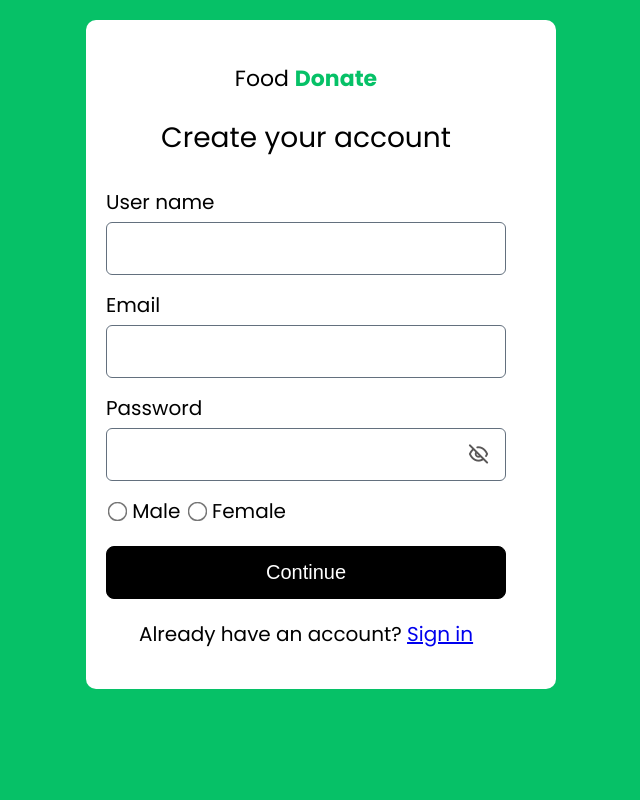
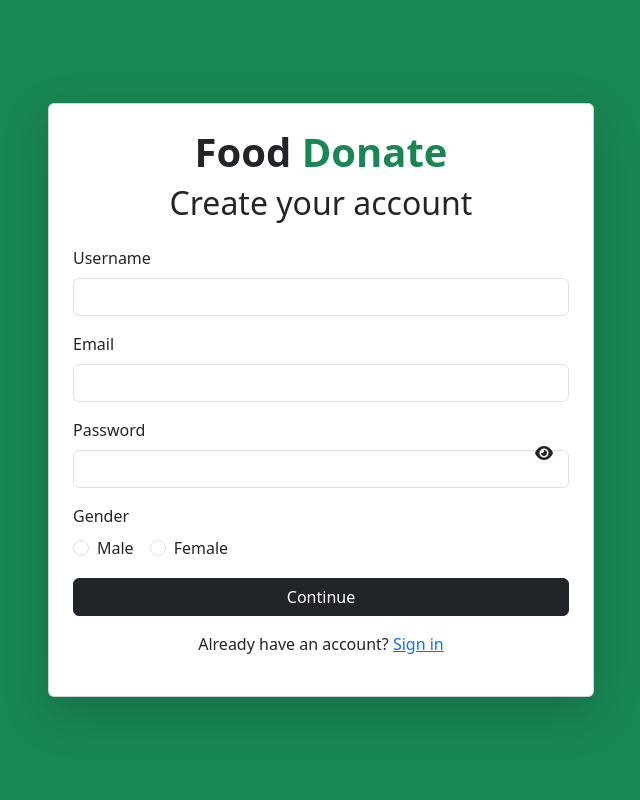
Before and after one commit to pnihal6/Food-Waste-Management-, a PHP site: page /signup.php in a window 1280 px wide. Shown: the whole page, without its empty margins (319-959 px from the left). Run offline with PHP 8.4, Linux system fonts and the light colour scheme; some libraries are stand-ins or nearby versions.

Commit message:
index.html,signin.php,signup.php updated

```diff
--- a/signup.php
+++ b/signup.php
@@ -1,135 +1,95 @@
 <?php
 include 'connection.php';
-// $connection=mysqli_connect("localhost:3307","root","");
-// $db=mysqli_select_db($connection,'demo');
-if(isset($_POST['sign']))
-{
 
-    $username=$_POST['name'];
-    $email=$_POST['email'];
-    $password=$_POST['password'];
-    $gender=$_POST['gender'];
+if(isset($_POST['sign'])) {
+    $username = $_POST['name'];
+    $email = $_POST['email'];
+    $password = $_POST['password'];
+    $gender = $_POST['gender'];
 
-    $pass=password_hash($password,PASSWORD_DEFAULT);
-    $sql="select * from login where email='$email'" ;
-    $result= mysqli_query($connection, $sql);
-    $num=mysqli_num_rows($result);
-    if($num==1){
+    $pass = password_hash($password, PASSWORD_DEFAULT);
+    $sql = "SELECT * FROM login WHERE email='$email'";
+    $result = mysqli_query($connection, $sql);
+    $num = mysqli_num_rows($result);
 
+    if($num == 1) {
         echo "<h1><center>Account already exists</center></h1>";
-    }
-    else{
-
-    $query="insert into login(name,email,password,gender) values('$username','$email','$pass','$gender')";
-    $query_run= mysqli_query($connection, $query);
-    if($query_run)
-    {
-
-
+    } else {
+        $query = "INSERT INTO login(name, email, password, gender) VALUES('$username', '$email', '$pass', '$gender')";
+        $query_run = mysqli_query($connection, $query);
+        if($query_run) {
             header("location:signin.php");
-
-    }
-    else{
-        echo '<script type="text/javascript">alert("data not saved")</script>';
-
+        } else {
+            echo '<script type="text/javascript">alert("Data not saved")</script>';
         }
     }
-
-
-
 }
 ?>
 
-
-
-
-<DOCTYPE html>
+<!DOCTYPE html>
 <html lang="en">
 <head>
     <meta charset="UTF-8">
-    <meta http-equiv="X-UA-Compatible" content="IE=edge">
     <meta name="viewport" content="width=device-width, initial-scale=1.0">
-    <title>Login</title>
-    <link rel="stylesheet" href="loginstyle.css">
-    <link rel="stylesheet" href="path/to/font-awesome/css/font-awesome.min.css">
+    <title>Sign Up</title>
     <link rel="stylesheet" href="https://cdnjs.cloudflare.com/ajax/libs/font-awesome/6.2.1/css/all.min.css">
-    <link rel="stylesheet" href="https://cdn.jsdelivr.net/npm/bootstrap-icons@1.3.0/font/bootstrap-icons.css" />
-    <link rel="stylesheet" href="https://unicons.iconscout.com/release/v4.0.0/css/line.css">
-
-
+    <link rel="stylesheet" href="https://cdn.jsdelivr.net/npm/bootstrap@5.3.0/dist/css/bootstrap.min.css">
+    <link rel="stylesheet" href="styles.css">
 </head>
-<body>
-
+<body class="d-flex align-items-center justify-content-center min-vh-100 bg-success">
     <div class="container">
-    <div class="regform">
-
-        <form action=" " method="post">
-            <p class="logo">Food <b style="color: #06C167;">Donate</b></p>
-
-            <p id="heading">Create your account</p>
-
-            <div class="input">
-                <label class="textlabel" for="name">User name</label><br>
-
-                <input type="text" id="name" name="name" required/>
+        <div class="row justify-content-center">
+            <div class="col-md-6">
+                <div class="card p-4 shadow-lg">
+                    <div class="text-center">
+                        <h1 class="fw-bold">Food <span class="text-success">Donate</span></h1>
+                        <h2 class="mb-4">Create your account</h2>
                     </div>
-             <div class="input">
-                <label class="textlabel" for="email">Email</label>
-                <input type="email" id="email" name="email" required/>
-
-                <!-- <label class="textlabel" for="phoneno">Phone no</label>
-                <input type="text" id="phoneno" name="phoneno" > -->
-
-                <!-- <label class="textlabel" for="password">Password</label>
-                <input type="password" id="password" name="password" > -->
-
-
-
-
+                    <form action="" method="post">
+                        <div class="mb-3">
+                            <label for="name" class="form-label">Username</label>
+                            <input type="text" id="name" name="name" class="form-control" required>
                         </div>
-             <label class="textlabel" for="password">Password</label>
-             <div class="password">
-
-                <input type="password" name="password" id="password" required/>
-                <!-- <i class="fa fa-eye-slash" aria-hidden="true" id="showpassword"></i> -->
-                <!-- <i class="bi bi-eye-slash" id="showpassword"></i>  -->
-                <!-- <i class="uil uil-lock icon"></i> -->
-                <i class="uil uil-eye-slash showHidePw" id="showpassword"></i>
-
+                        <div class="mb-3">
+                            <label for="email" class="form-label">Email</label>
+                            <input type="email" id="email" name="email" class="form-control" required>
                         </div>
-
-             <div class="radio">
-
-                <input type="radio" name="gender" id="male" value="male" required/>
-                <label for="male" >Male</label>
-                <input type="radio" name="gender" id="female" value="female">
-                <label for="female" >Female</label>
-
+                        <div class="mb-3 position-relative">
+                            <label for="password" class="form-label">Password</label>
+                            <input type="password" id="password" name="password" class="form-control" required>
+                            <i class="fas fa-eye position-absolute top-50 end-0 translate-middle-y pe-3" id="togglePassword"></i>
                         </div>
-             <div class="btn">
-                <button type="submit" name="sign">Continue</button>
+                        <div class="mb-3">
+                            <label class="form-label">Gender</label>
+                            <div class="d-flex gap-3">
+                                <div class="form-check">
+                                    <input class="form-check-input" type="radio" name="gender" id="male" value="male" required>
+                                    <label class="form-check-label" for="male">Male</label>
                                 </div>
-
-           <!-- <button type="submit" style="background-color:white ;color: #000; margin-top:5px;  padding: 10px 25px;">
-                 <img src="google.svg" style="width:22px" >
-                 Continue With  Google </button>  -->
-
-            <div class="signin-up">
-                 <p style="font-size: 20px; text-align: center;">Already have an account? <a href="signin.php"> Sign in</a></p>
+                                <div class="form-check">
+                                    <input class="form-check-input" type="radio" name="gender" id="female" value="female">
+                                    <label class="form-check-label" for="female">Female</label>
                                 </div>
-
-
+                            </div>
+                        </div>
+                        <button type="submit" name="sign" class="btn btn-dark w-100">Continue</button>
                     </form>
+                    <p class="mt-3 text-center">Already have an account? <a href="signin.php" class="text-primary">Sign in</a></p>
                 </div>
-        <!-- <div class="right">
-            <img src="cover.jpg" alt="" width="800" height="700">
-        </div> -->
-
             </div>
-
-
-    <!-- <script src="login.js"></script> -->
-    <script src="admin/login.js"></script>
-
+        </div>
+    </div>
+    <script>
+        document.getElementById("togglePassword").addEventListener("click", function() {
+            const passwordInput = document.getElementById("password");
+            if (passwordInput.type === "password") {
+                passwordInput.type = "text";
+                this.classList.replace("fa-eye", "fa-eye-slash");
+            } else {
+                passwordInput.type = "password";
+                this.classList.replace("fa-eye-slash", "fa-eye");
+            }
+        });
+    </script>
 </body>
 </html>
```
Also changed, not shown: index.html (+57 -38 lines), signin.php (+35 -68 lines). Lines whose indentation alone changed are shown as unchanged.
